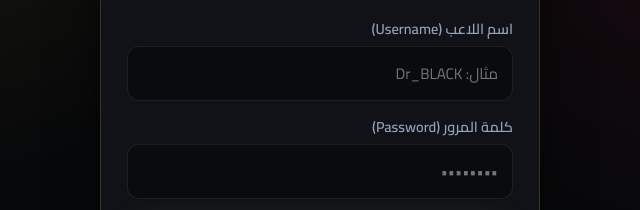
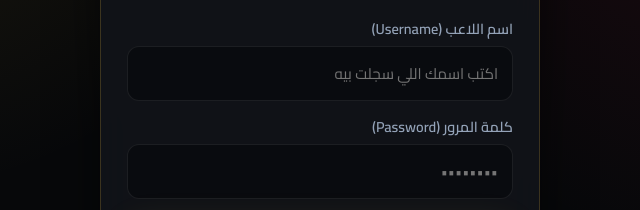
Before and after one commit to black226889/san-ori-bank-, a plain HTML site: page index.html in a window 1280 px wide. Shown: the part 344-554 px from the top of the page, 320-960 px from the left. Drawn offline with Linux system fonts and the light colour scheme.

Commit message:
Update index.html

```diff
--- a/index.html
+++ b/index.html
@@ -558,7 +558,7 @@
       <form id="loginForm" onsubmit="handleLogin(event)">
         <div class="input-group">
           <label>اسم اللاعب (Username)</label>
-          <input id="loginUsername" class="input" type="text" placeholder="مثال: Dr_BLACK" required />
+          <input id="loginUsername" class="input" type="text" placeholder="اكتب اسمك اللي سجلت بيه" required />
         </div>
         <div class="input-group">
           <label>كلمة المرور (Password)</label>
```
